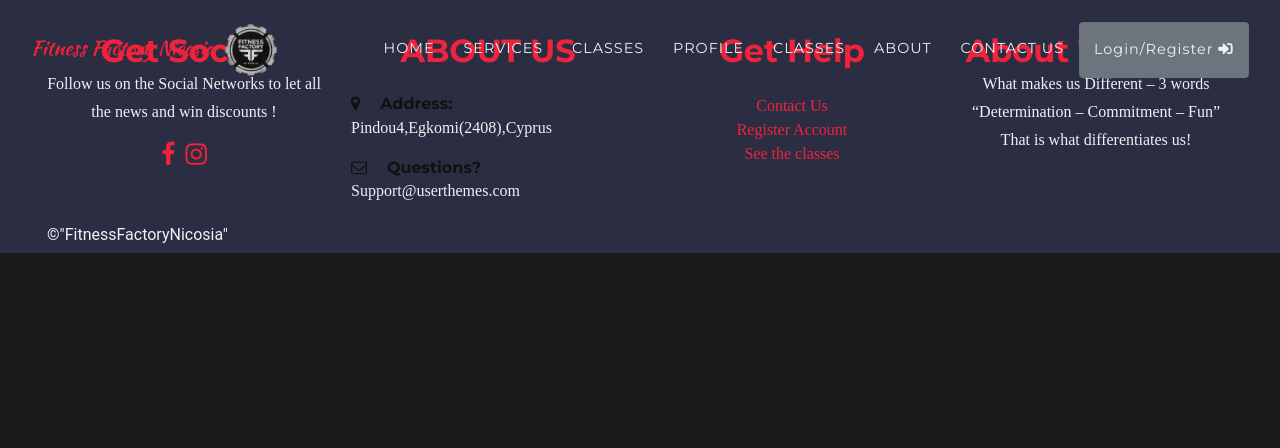
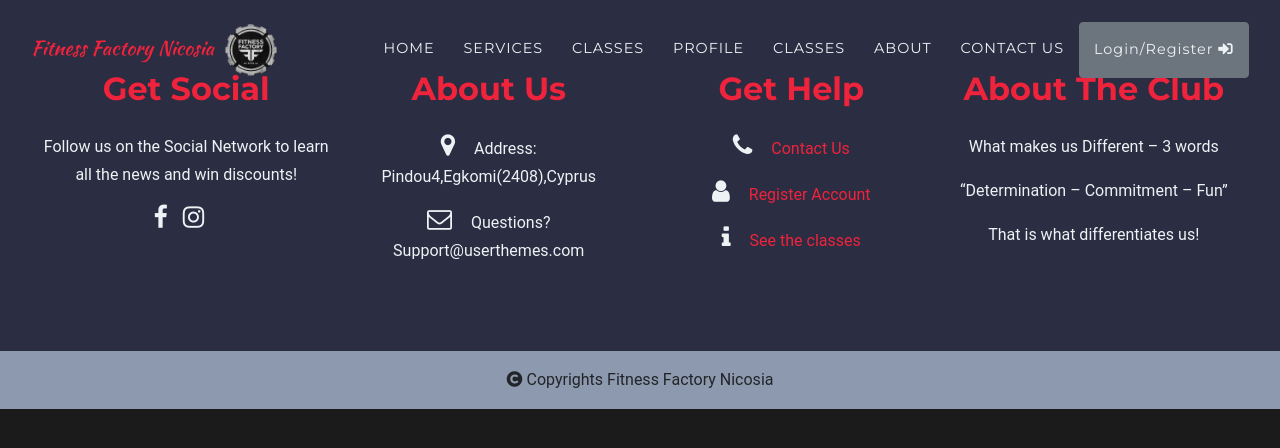
Before and after one commit to CS-UCY-EPL343/winter19.team9, a React (Create React App) app: page /winter19.team9/about in a window 1280 px wide. Shown: the top 448 px of the page. Built offline with nearby package versions, Linux system fonts and the light colour scheme; a web font is replaced by a local one.

Commit message:
Footer Rework

```diff
--- a/public/css/style.css
+++ b/public/css/style.css
@@ -140,57 +140,43 @@ h6 {
 }
 
 /* Footer */
-.footer {
-    /*display: block;*/
-    position: relative;
-    left: 0;
-    bottom: 0;
-    width: 100%;
-    background-color: #2B2D42;
-    color: #EDF2F4;
-    text-align: center;
-    padding: 2rem;
+#footer {
+    background-color: #2b2d42;
+    align-items: center;
+    padding: 50px;
 }
 
-.footer h2, h6 {
-    position: relative;
-    color: #EF233C;
+#footer h2 {
+    color: #ef233c;
+    margin-bottom: 25px;
 }
 
-.footer p {
-    position: static;
+#footer .row div {
+    text-align: center;
+    padding: 20px 0;
+}
+
+#footer p {
     color: #EDF2F4;
 }
 
-.footer .styleImage {
+#footer .footer-icon {
+    padding-right: 15px;
     font-size: 25px;
-    margin: 5px;
+    color: #EDF2F4;
+}
+
+#footer a .footer-icon:hover {
+    color: #D90429;
     border: none;
 }
 
-.footer .row {
-    font-family: 'Material-Design-Iconic-Font', serif;
+#copyrights {
+    padding: 15px 0;
+    background-color: #8d99AE;
+    vertical-align: center;
 }
 
-.footer .col-lg-3 {
-    display: block;
-    width: 50%;
+#copyrights p {
+    margin: 0;
 }
-
-.footer .f-address{
-    width: 100px;
-}
-
-.footer .about-icon {
-    padding-right: 20px;
-}
-
-.footer .AboutUs{
-    width: 100px;
-    position: relative;
-}
-
-.footer .GetHelp {
-    width: 100px;
-    color: #EDF2F4;
-}
--- a/src/components/Common/Footer.jsx
+++ b/src/components/Common/Footer.jsx
@@ -4,75 +4,50 @@ class Footer extends Component {
     render() {
         return (
             // Footer
-            <footer className="footer">
-                <div className="container-fluid">
-                    <div className="row">
-                        <div className="col-lg-3">
-                            <h2><b>Get Social</b></h2>
-                            <p>Follow us on the Social Networks to let all the news and win discounts !</p>
+            <footer>
+                <div id="footer" className="information container-fluid">
+                    <div className="row justify-content-center">
+                        <div id="socials-footer" className="col-lg-3 col-md-12 col-sm-12">
+                            <h2>Get Social</h2>
+                            <p>Follow us on the Social Network to learn all the news and win discounts!</p>
                             <a href="https://www.facebook.com/fitnessfactorynicosia/">
-                                <i className="styleImage fa fa-facebook"/>
+                                <i className="fa fa-facebook footer-icon"/>
                             </a>
                             <a href="https://www.instagram.com/fitness_factory_nicosia/?hl=en">
-                                <i className="styleImage fa fa-instagram"/>
+                                <i className="fa fa-instagram footer-icon"/>
                             </a>
                         </div>
-                        <div className="col-lg-3">
-                            <div className="getHelp">
-                            <h2 className="mb-4 font-weight-bold">ABOUT US</h2>
-                                <div className="AboutUs">
-                                <ul className="f-address">
-                                    <li>
-                                        <div className="row">
-                                            <div className="col-1">
-                                                <h6><i className="fa fa-map-marker about-icon"/>Address:</h6>
-                                                <p>Pindou4,Egkomi(2408),Cyprus</p>
-                                            </div>
-                                        </div>
-                                    </li>
-                                    <li>
-                                        <div className="row">
-                                            <div className="col-1">
-                                                <h6><i className="fa fa-envelope-o about-icon"/>Questions?</h6>
-                                                <p>Support@userthemes.com</p>
-                                            </div>
-                                        </div>
-                                    </li>
-                                </ul>
+                        <div id="about-footer" className="col-lg-3 col-md-12 col-sm-12">
+                            <h2>About Us</h2>
+                            <p>
+                                <i className="fa fa-map-marker footer-icon"/> Address:
+                                <span className="about-footer-text"> Pindou4,Egkomi(2408),Cyprus</span>
+                            </p>
+                            <p>
+                                <i className="fa fa-envelope-o footer-icon"/> Questions?
+                                <span className="about-footer-text"> Support@userthemes.com</span>
+                            </p>
                         </div>
+                        <div id="help-footer" className="col-lg-3 col-md-12 col-sm-12">
+                            <h2>Get Help</h2>
+                            <p><i className="fa fa-phone footer-icon"/> <a href="">Contact Us</a></p>
+                            <p><i className="fa fa-user footer-icon"/> <a href="">Register Account</a></p>
+                            <p><i className="fa fa-info footer-icon"/> <a href="">See the classes</a></p>
                         </div>
-                        </div>
-                        <div className="col-lg-3">
-                            <h2 className="mb-4 font-weight-bold">Get Help</h2>
-                            <ul className="getHelp" id="gHelp">
-                                <li>
-                                    <a href="">Contact Us</a>
-                                </li>
-                                <li>
-                                    <a href="">Register Account</a>
-                                </li>
-                                <li>
-                                    <a href="">See the classes</a>
-                                </li>
-                            </ul>
-                        </div>
-                        <div className="col-lg-3">
-                            <h2><b>About The Club</b></h2>
-                            <p>What makes us Different – 3 words
-                                <br/>
-                                “Determination – Commitment – Fun”
-                                <br/>
-                                That is what differentiates us!</p>
+                        <div id="about-club" className="col-lg-3 col-md-12 col-sm-12">
+                            <h2>About The Club</h2>
+                            <p>What makes us Different – 3 words</p>
+                            <p>“Determination – Commitment – Fun”</p>
+                            <p>That is what differentiates us!</p>
                         </div>
                     </div>
-                    <div className="containers">
-                        <p className="fa-pull-left">
-                            &copy;"FitnessFactoryNicosia"
-                        </p>
+                </div>
+                <div id="copyrights" className="container-fluid">
+                    <div className="row justify-content-center">
+                        <p><i className="fas fa-copyright"/> Copyrights Fitness Factory Nicosia</p>
                     </div>
                 </div>
             </footer>
-
 
 
         );
--- a/src/components/Pages/Home.jsx
+++ b/src/components/Pages/Home.jsx
@@ -4,8 +4,6 @@ import CarouselHp from '../Common/CarouselHP';
 import Services from '../Common/Services';
 // Images
 import logo_img from '../assets/img/logos/fitnessFactoryLogo.png';
-import ToggleModal from "../Common/ToggleModal";
-import PaymentModal from "../Common/PaymentModal";
 
 class Home extends Component {
     render() {
@@ -19,13 +17,13 @@ class Home extends Component {
 
                 <Services/>
 
-                <ToggleModal
-                    btnClass = { 'nav-link' }
-                    btnText = { ['Payment ', <i className = "fas fa-sign-in-alt" key={Math.random()} />] }
-                    modalSize = { 'md' }
-                    modalHeader = { 'Payment' }
-                    modalBody={<PaymentModal/>}
-                />
+                {/*<ToggleModal*/}
+                {/*    btnClass = { 'nav-link' }*/}
+                {/*    btnText = { ['Payment ', <i className = "fas fa-sign-in-alt" key={Math.random()} />] }*/}
+                {/*    modalSize = { 'md' }*/}
+                {/*    modalHeader = { 'Payment' }*/}
+                {/*    modalBody={<PaymentModal/>}*/}
+                {/*/>*/}
             </div>
         )
     }
```
